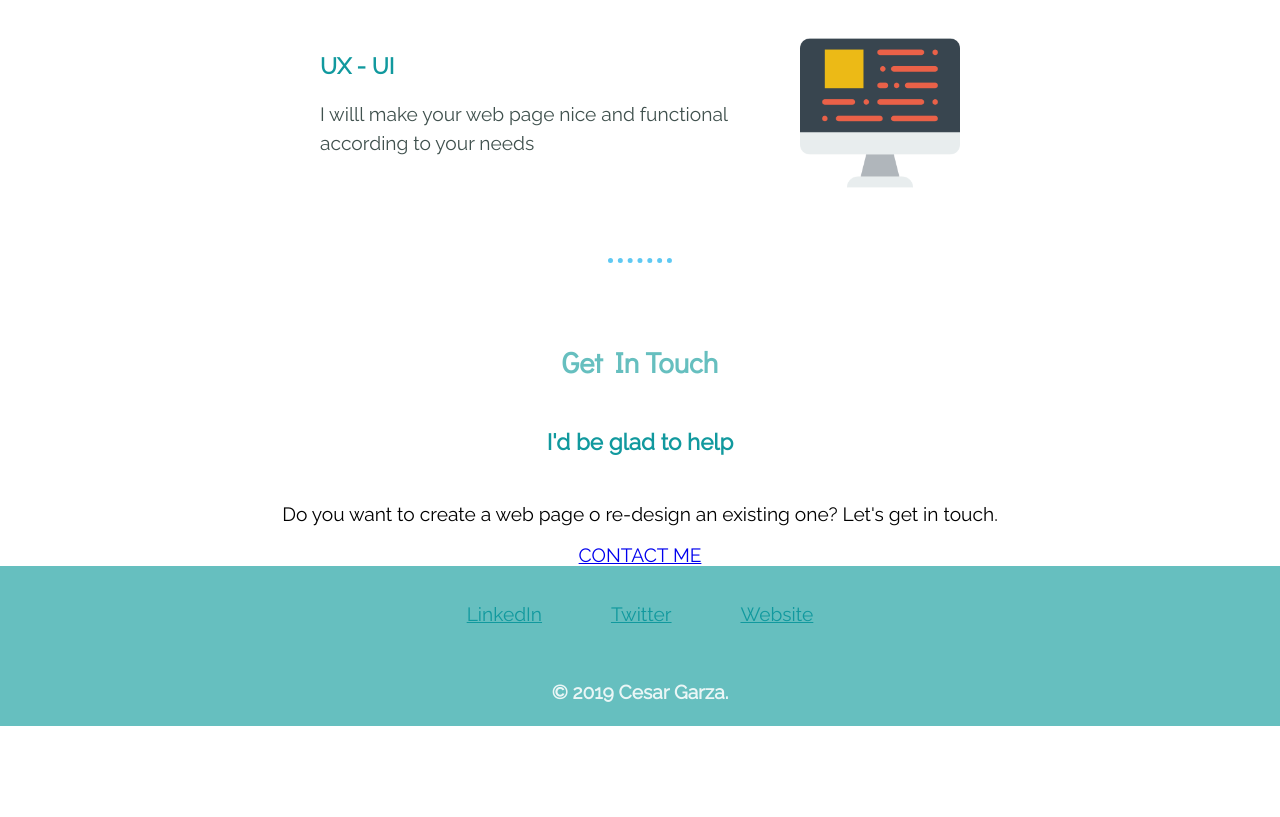
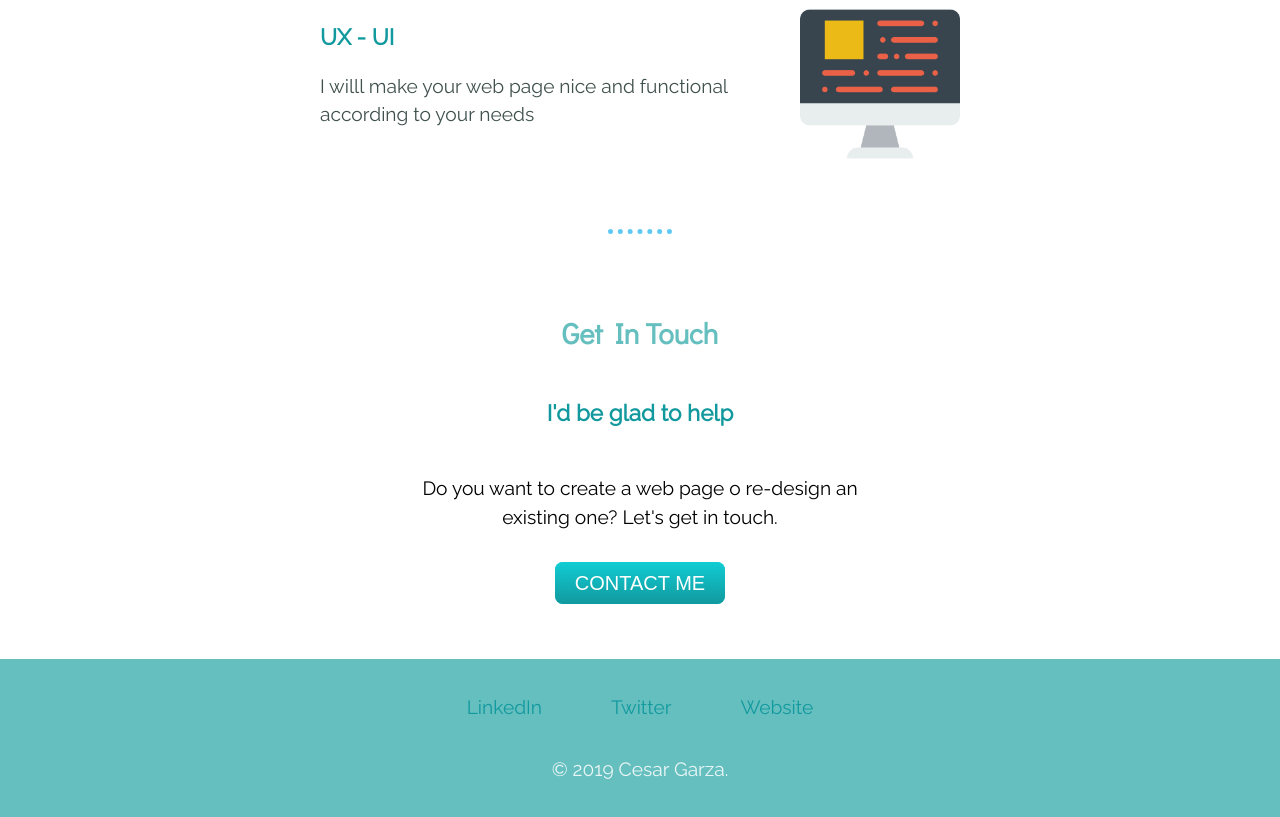
Before and after one commit to Cesar2011/Presentation, a plain HTML site: page index.html in a window 1280 px wide. Shown: the part 1612-2429 px from the top of the page. Before the commit the page ends 2338 px from the top, so only its background shows below. Drawn offline with Linux system fonts and the light colour scheme.

Commit message:
Add files via upload

```diff
--- a/css/styles.css
+++ b/css/styles.css
@@ -53,9 +53,9 @@ h3{
   margin-bottom: 3rem;
 }
 
-.profile-description{
-  width: 20rem;
-  margin: 40px auto 0 auto;
+p{
+  width: 30rem;
+  margin: 40px auto 40px auto;
   line-height: 1.5;
 }
 
@@ -94,6 +94,7 @@ hr{
   color: #40514E;
   margin-top: 0;
   line-height: 1.5;
+  margin-left: 0;
 }
 
 .bottom-h3{
@@ -102,9 +103,37 @@ hr{
   text-align: center;
 }
 
+.btn {
+  background: #11cdd4;
+  background-image: -webkit-linear-gradient(top, #11cdd4, #11999e);
+  background-image: -moz-linear-gradient(top, #11cdd4, #11999e);
+  background-image: -ms-linear-gradient(top, #11cdd4, #11999e);
+  background-image: -o-linear-gradient(top, #11cdd4, #11999e);
+  background-image: linear-gradient(to bottom, #11cdd4, #11999e);
+  -webkit-border-radius: 8;
+  -moz-border-radius: 8;
+  border-radius: 8px;
+  font-family: Arial;
+  color: #ffffff;
+  font-size: 20px;
+  padding: 10px 20px 10px 20px;
+  text-decoration: none;
+}
+
+.butn:hover {
+  background: #10e1e8;
+  background-image: -webkit-linear-gradient(top, #10e1e8, #1363c4);
+  background-image: -moz-linear-gradient(top, #10e1e8, #1363c4);
+  background-image: -ms-linear-gradient(top, #10e1e8, #1363c4);
+  background-image: -o-linear-gradient(top, #10e1e8, #1363c4);
+  background-image: linear-gradient(to bottom, #10e1e8, #1363c4);
+  text-decoration: none;
+}
+
 .bottom-container{
   background-color: #66BFBF;
   height: 10rem;
+  margin-top: 4rem;
 }
 
 .footer-link{
@@ -112,9 +141,16 @@ hr{
   margin-top: 20px;
   line-height: 5;
   padding: 2rem;
+  text-decoration: none;
+}
+
+.footer-link:hover{
+  color: white;
 }
 
 .end-line{
   color: #EAF6F6;
   font-weight: bold;
+  margin: 0 auto 0 auto;
+  font-weight: normal;
 }
--- a/index.html
+++ b/index.html
@@ -23,7 +23,7 @@
       <div class="profile">
         <img class="profile-img" src="images/Cesar.jpg" alt="">
         <h2>Hello.</h2>
-        <p class="profile-description">I want to be a web developer and learn to use a lot of frameworks and learn about web design</p>
+        <p>I want to be a web developer and learn to use a lot of frameworks and learn about web design</p>
       </div>
       <hr>
       <div class="skills">
@@ -44,7 +44,7 @@
         <h2>Get In Touch</h2>
         <h3 class="bottom-h3">I'd be glad to help</h3>
         <p>Do you want to create a web page o re-design an existing one? Let's get in touch.</p>
-        <a class="btn-arrow-right xlg" href="cesarbass9120gmail.com">CONTACT ME</a>
+        <a class="btn" href="cesarbass9120gmail.com">CONTACT ME</a>
       </div>
     </div>
 
```
